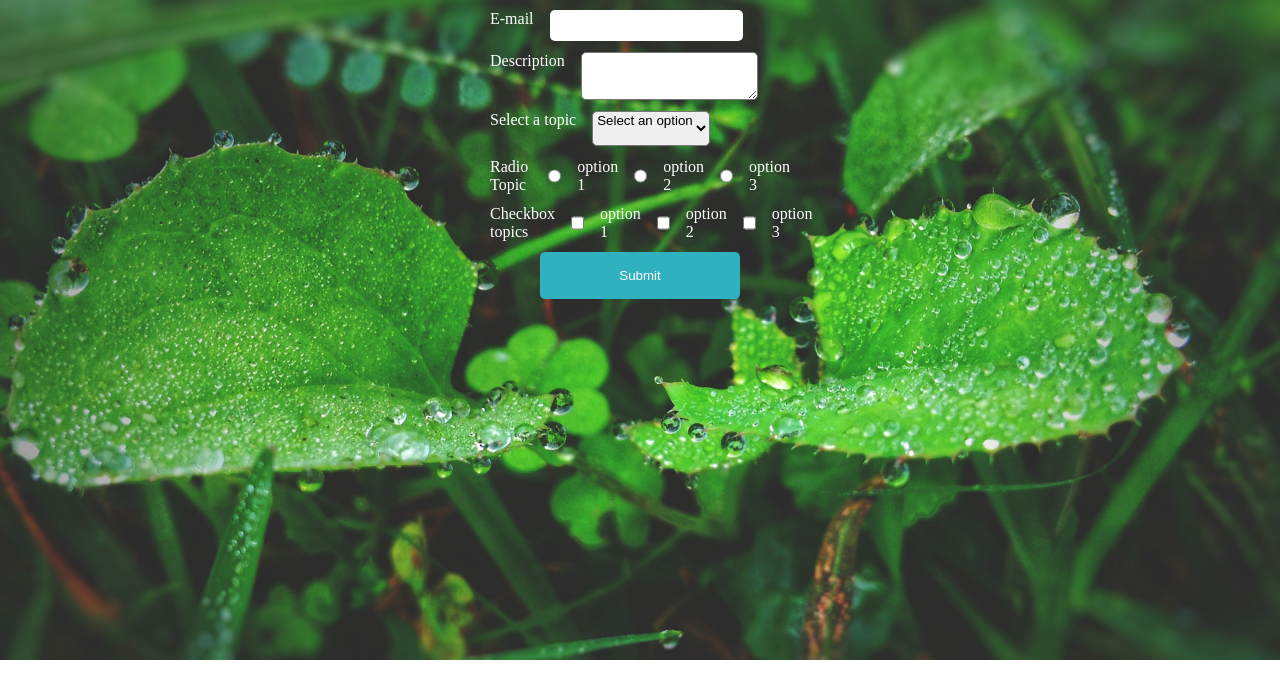
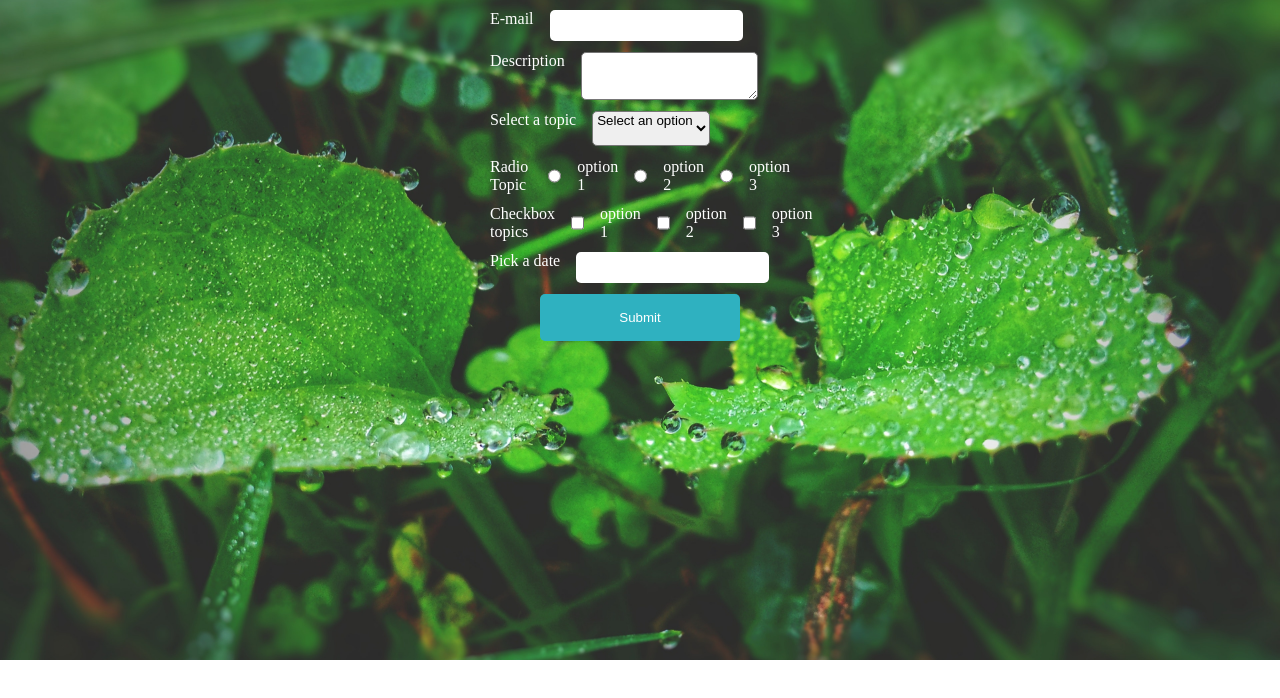
Before and after one commit to Alireza-hajizaki/Profissional-Form-With-Formik, a React (Create React App) app: page / in a window 1280 px wide. Shown: the top 698 px of the page. Built offline with nearby package versions, Linux system fonts and the light colour scheme.

Commit message:
date picker created

```diff
--- a/package.json
+++ b/package.json
@@ -8,6 +8,7 @@
     "@testing-library/user-event": "^13.5.0",
     "formik": "^2.4.3",
     "react": "^18.2.0",
+    "react-datepicker": "^4.16.0",
     "react-dom": "^18.2.0",
     "react-scripts": "5.0.1",
     "web-vitals": "^2.1.4",
--- /dev/null
+++ b/src/components/DatePicker.js
@@ -0,0 +1,26 @@
+import React from 'react'
+import DateView from "react-datepicker";
+import "react-datepicker/dist/react-datepicker.css";
+import {Field , ErrorMessage} from 'formik';
+import TextError from './TextError';
+
+function DatePicker(props) {
+    const {label,name, ...rest} = props;
+  return (
+    <div className='form-control'>
+        <label htmlFor={name}>{label}</label>
+        <Field name={name}>
+            {
+                ({form,field}) => {
+                 const {setFieldValue} = form
+                 const { value } = field
+                 return <DateView id={name} {...field} {...rest} selected={value} onChange={val => setFieldValue(name , val)} />
+                }
+            }
+        </Field>
+        <ErrorMessage name={name} component={TextError} />
+    </div>
+  )
+}
+
+export default DatePicker
--- a/src/components/FormikContainer.js
+++ b/src/components/FormikContainer.js
@@ -29,6 +29,7 @@
     selectOption: '',
     radioOption: '',
     checkboxOption : [],
+    birthDate: null,
   };
   const validationSchema = Yup.object({
     email: Yup.string().email("Invalid email format").required("Required"),
@@ -36,6 +37,7 @@
     selectOption: Yup.string().required("Required"),
     radioOption: Yup.string().required("Required"),
     checkboxOption: Yup.array().required('Required'),
+    birthDate: Yup.string().required('Required')
   });
   const onSubmit = (values) => console.log("Form_Data :", values);
   return (
@@ -48,6 +50,7 @@
             <FormikControl control='select' label='Select a topic' name='selectOption' options={dropdownOptions} />
             <FormikControl control='radio' label='Radio Topic' name='radioOption' options={radioOptions} />
             <FormikControl control='checkbox' label='Checkbox topics' name='checkboxOption' options={checkboxOptions}  />
+            <FormikControl control="date" label='Pick a date' name='birthDate' />
             <button type="submit">Submit</button>
         </Form>
         }
--- a/src/components/FormikControl.js
+++ b/src/components/FormikControl.js
@@ -1,4 +1,5 @@
 import CheckboxGroup from "./CheckboxGroup";
+import DatePicker from "./DatePicker";
 import Input from "./Input";
 import RadioButtons from "./RadioButtons";
 import Select from "./Select";
@@ -18,6 +19,7 @@
     case "checkbox":
       return <CheckboxGroup {...rest} />
     case "date":
+      return <DatePicker {...rest} />
     default:
       return null;
   }
```
Also changed, not shown: 1 other file (tests, documents, lock files or other folders).
